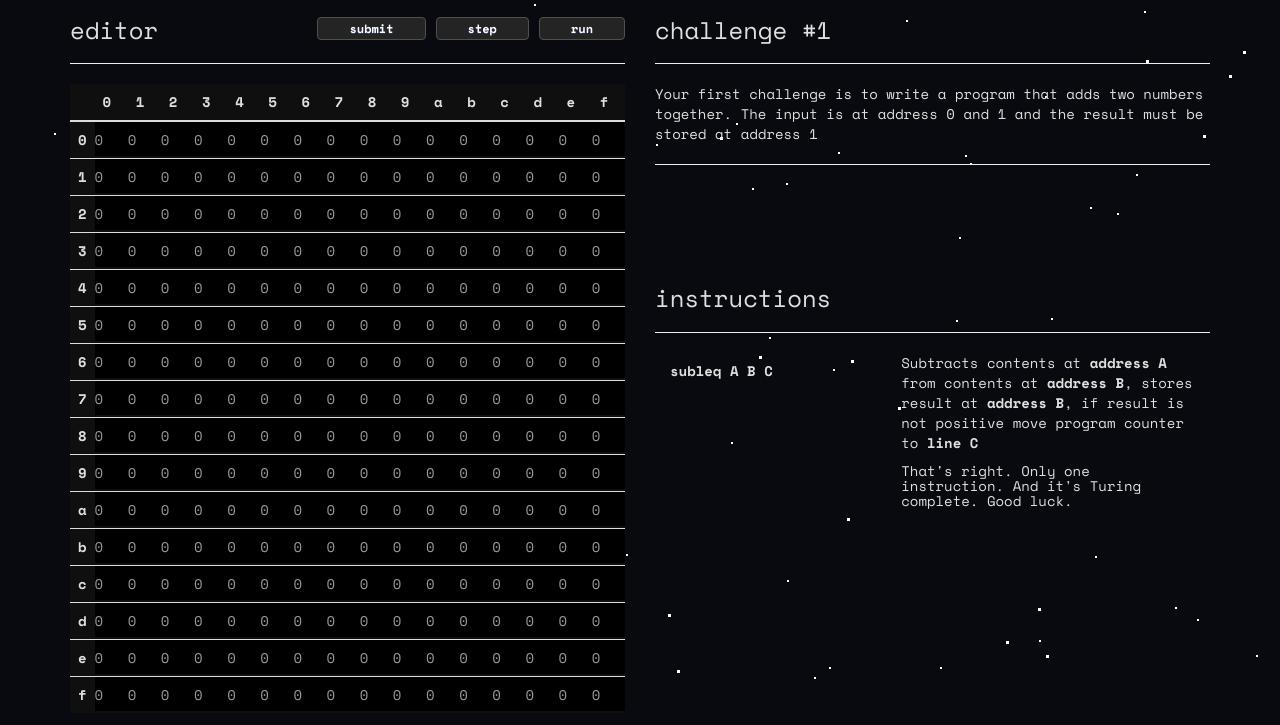
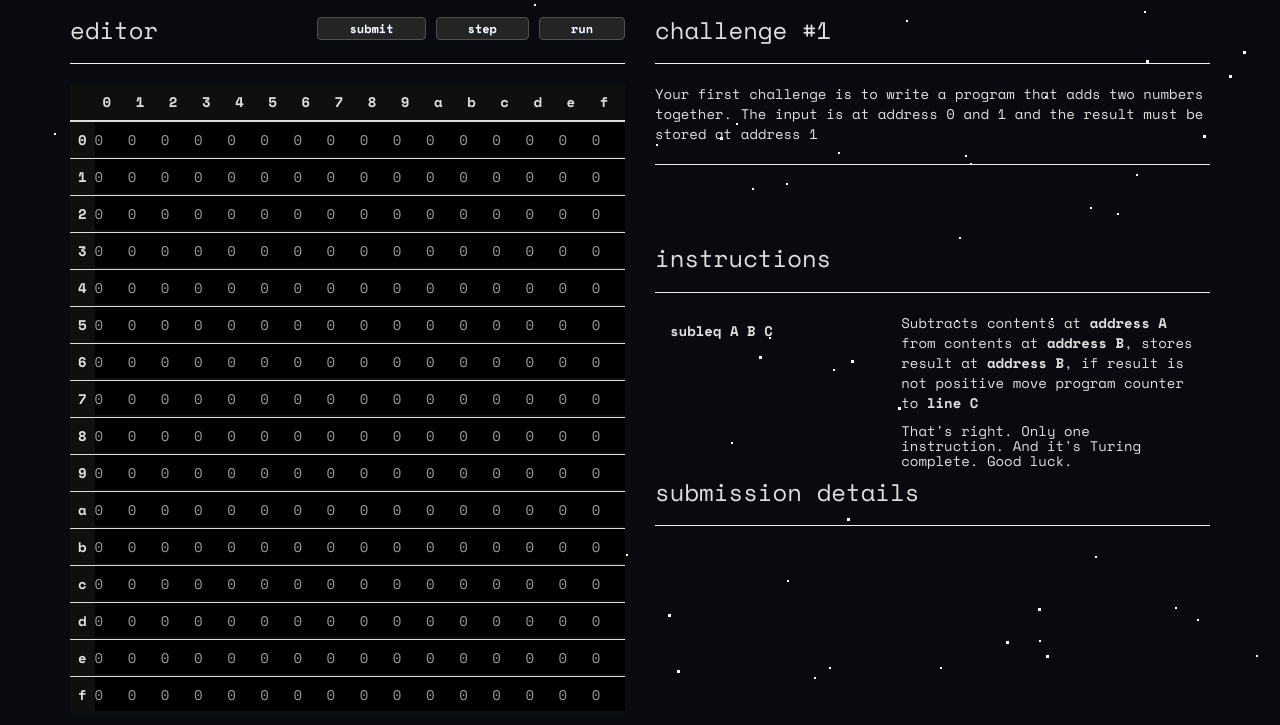
Before and after one commit to rsaber/subleq, a Flask app: page /1 in a window 1280 px wide. Shown: the part 224-949 px from the top of the page. Run offline with Flask 2, Linux system fonts and the light colour scheme; some libraries are stand-ins or nearby versions.

Commit message:
Added Submission Subheading

```diff
--- a/main.py
+++ b/main.py
@@ -26,7 +26,7 @@ def submit(challenge_number):
 
     #if request.method == 'POST':
 
-    return render_template("challenge.html", challenge = challenge, all_challenges = challenges)
+    return render_template("challenge.html", challenge = challenge, all_challenges = challenges, submission=None)
 
 
 def getChallengeTextFromNumber(number):
--- a/templates/challenge.html
+++ b/templates/challenge.html
@@ -72,21 +72,25 @@
                             <tr>
                               <th scope="row">{{'%x'% row}}</th>
                               {% for i in range(0,machine.length)%}
-                                <td><input type="text" class="form-control form-control-black" placeholder="{{'%x' % machine.readMem(row + i)}}"></td>
+                                <td><input type="text" class="form-control form-control-black" placeholder="{{'%X' % machine.readMem(row + i)}}"></td>
                               {% endfor %}
                             </tr>
                         {% endfor %}
                       </tbody>
                     </table>
 
-                    <h3>Program Counter:</h3><input type="text" class="form-control form-control-black" placeholder="{{'%x' % machine.readPC()}}">
+                    <h3>Program Counter:</h3><input type="text" class="form-control form-control-black" placeholder="{{'%X' % machine.readPC()}}">
 
                 </div>
                 <div class="col-md-6">
                     <div>
-                        <h3>challenge #{{challenge.id}}</h3><hr><p>{{challenge.text}}</p>
+                        <h3>challenge #{{challenge.id}}</h3>
                         <hr>
-                        <br><br><br><br>
+                        <p>{{challenge.text}}</p>
+
+                        <hr>
+                        <br><br>
+
                         <h3>instructions</h3><hr>
                         <div class="col-md-3">
                             <h5><strong>subleq A B C</strong></h5>
@@ -95,6 +99,17 @@
                             <p>Subtracts contents at <strong>address A</strong> from contents at <strong>address B</strong>, stores result at <strong>address B</strong>, if result is not positive move program counter to <strong>line C</strong></p>
                             <h5>That's right. Only one instruction. And it's Turing complete. Good luck.</h5>
                         </div>
+
+                        <hr>
+                        <br><br>
+
+                        <h3>submission details</h3>
+                        <hr>
+                        <p>
+                            {% if submission is none %}
+                            <p>You have not submitted yet</p>
+                            {% endif %}
+                        </p>
                     </div>
                 </div>
             </div>
```
